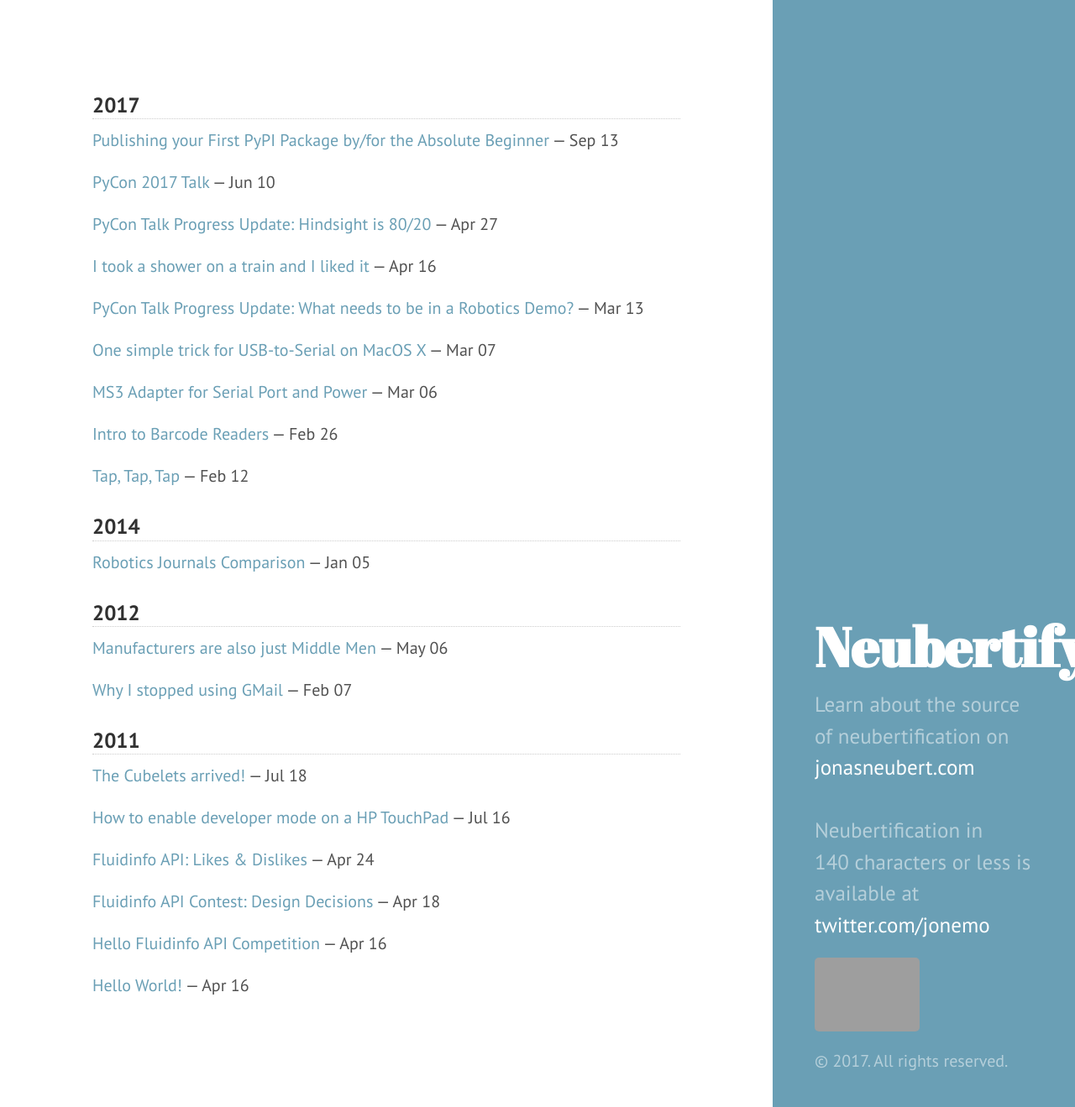
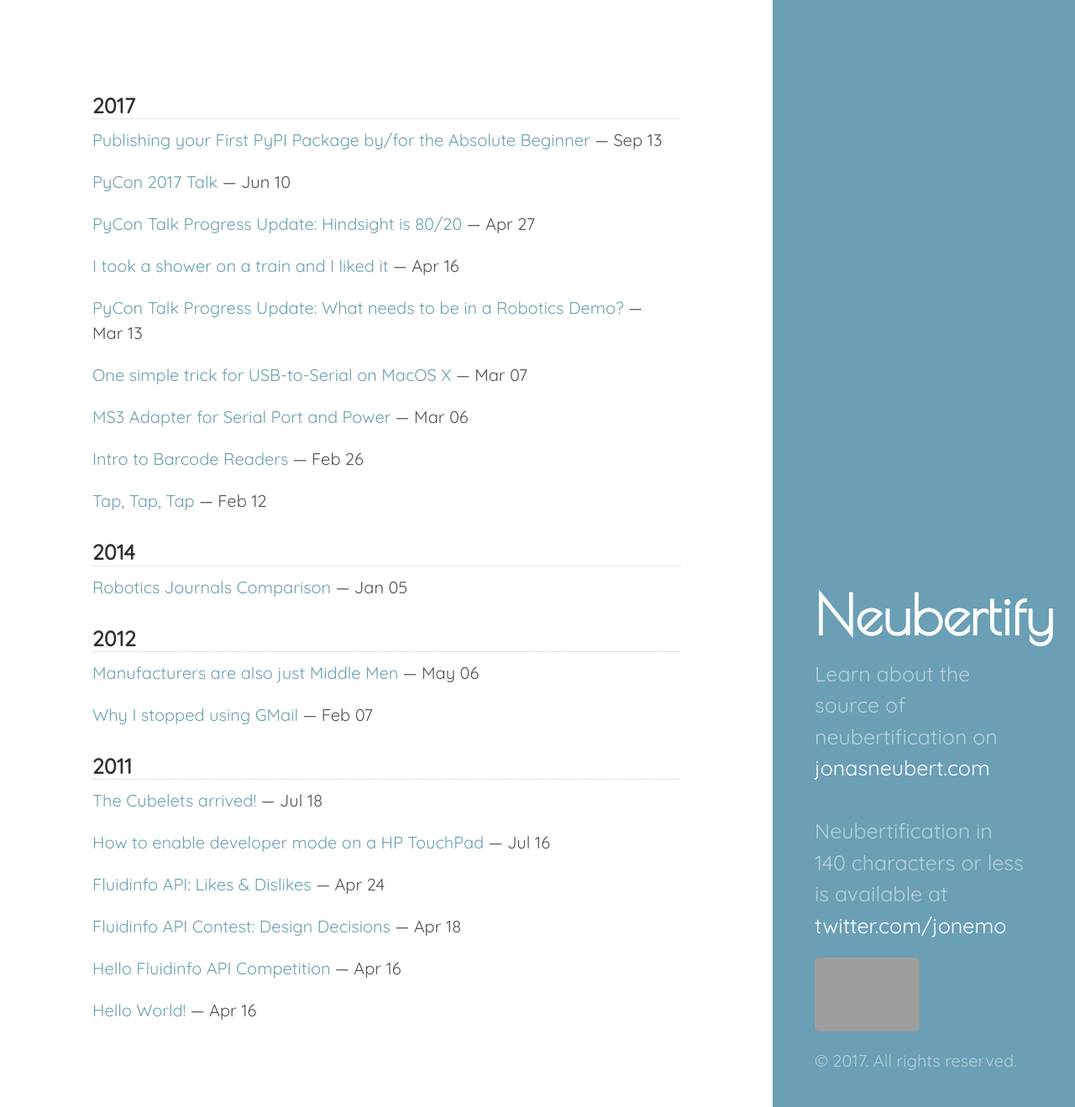
Before and after one commit to jonemo/blog.jonasneubert.com, a Jekyll site: the page built from index.html, in a window 1280 px wide and 1319 px high. Shown: the whole window at 84% size. Built offline with Jekyll 4.4.1, drawn with Linux system fonts in a browser that asks for light colours; the list of posts is cut into pages by our own code; grey boxes are pictures that could not be loaded.

Commit message:
[design] get fancy about fonts

```diff
--- a/_layouts/default.html
+++ b/_layouts/default.html
@@ -19,6 +19,8 @@
 
     <link rel="stylesheet" href="{{ site.baseurl }}/main.css">
     <link rel="stylesheet" href="http://fonts.googleapis.com/css?family=PT+Sans:400,400italic,700|Abril+Fatface">
+
+    <link href="https://fonts.googleapis.com/css?family=Poiret+One|Quicksand" rel="stylesheet">
     <style>
       table {font-size:small;}
     </style>
--- a/_sass/hyde/hyde.scss
+++ b/_sass/hyde/hyde.scss
@@ -31,9 +31,9 @@
  * Update the foundational and global aspects of the page.
  */
 
-html {
+/*html {
   font-family: "PT Sans", Helvetica, Arial, sans-serif;
-}
+}*/
 @media (min-width: 48em) {
   html {
     font-size: 16px;
@@ -79,7 +79,7 @@ html {
 .sidebar-about h1 {
   color: #fff;
   margin-top: 0;
-  font-family: "Abril Fatface", serif;
+  /*font-family: "Abril Fatface", serif;*/
   font-size: 3.25rem;
 }
 
--- a/_sass/neubertify.scss
+++ b/_sass/neubertify.scss
@@ -1,3 +1,11 @@
+h1 {
+  font-family: 'Poiret One', cursive;
+}
+
+#projectsiteSidebarImage {
+  margin: auto;
+}
+
 .year-heading {
   border-bottom: 1px dotted $gray-2;
 }
--- a/_sass/poole/_variables.scss
+++ b/_sass/poole/_variables.scss
@@ -13,7 +13,8 @@ $blue: #268bd2;
 // $blue: #6a9fb5;
 $brown: #8f5536;
 
-$root-font-family: -apple-system, BlinkMacSystemFont, "Segoe UI", "Roboto", "Oxygen", "Ubuntu", "Cantarell", "Fira Sans", "Droid Sans", "Helvetica Neue", Arial, sans-serif;
+
+$root-font-family: 'Quicksand', sans-serif;
 $root-font-size: 16px;
 $root-line-height: 1.5;
 
```
